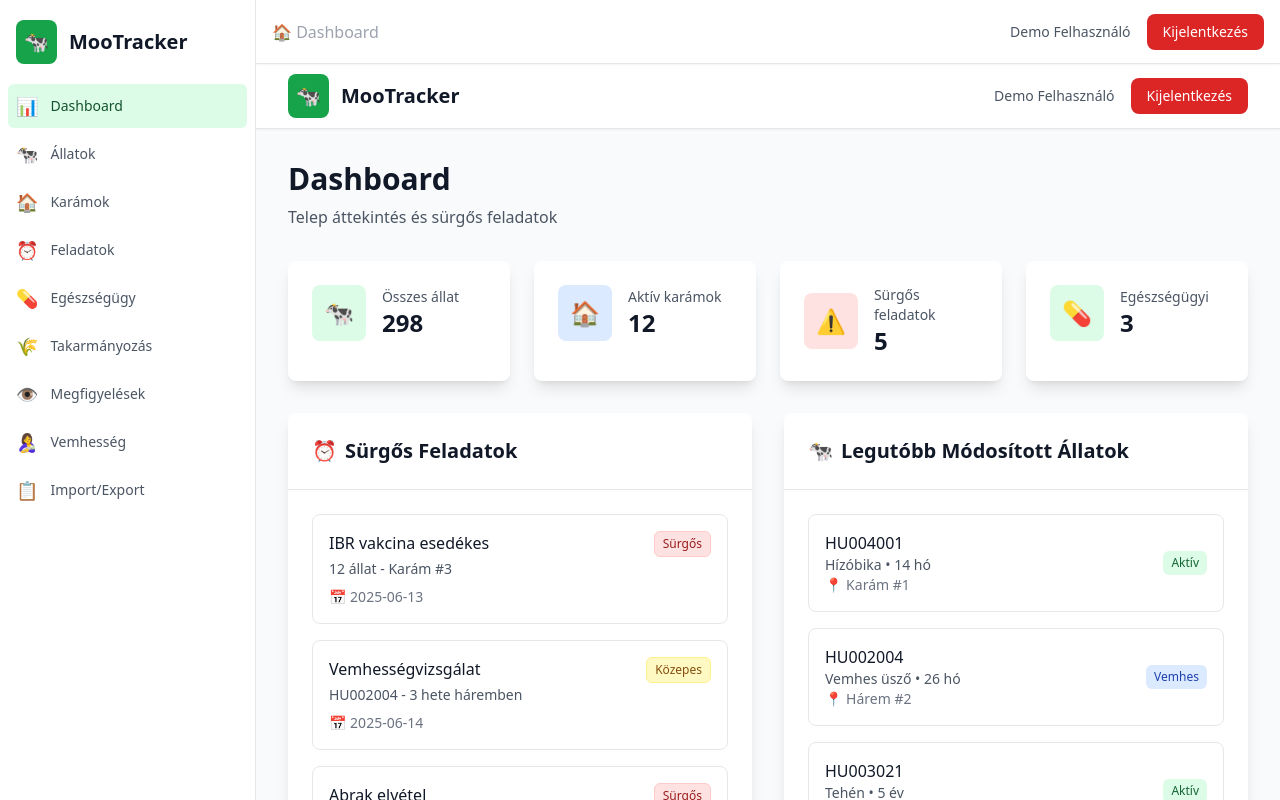
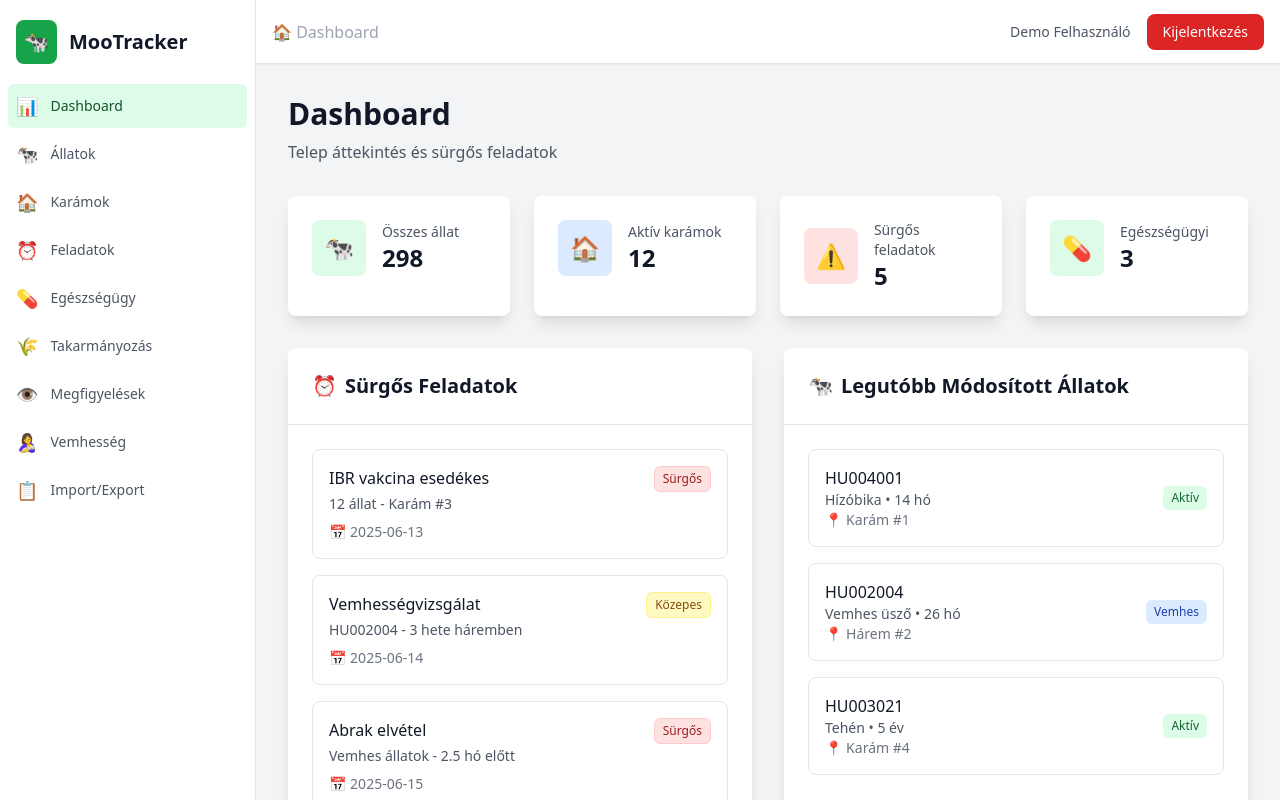
Before and after one commit to mootracker-hu/mootracker-nextjs, a Next.js app: page /dashboard in a window 1280 px wide. Built offline with nearby package versions, Linux system fonts and the light colour scheme.

Commit message:
Update page.tsx

```diff
--- a/src/app/dashboard/page.tsx
+++ b/src/app/dashboard/page.tsx
@@ -60,10 +60,6 @@ export default function Dashboard() {
     }
   };
 
-  const handleLogout = () => {
-    router.push('/');
-  };
-
   // ✅ Navigation handlers - most ezek működnek!
   const navigateToAnimals = () => {
     router.push('/dashboard/animals');
@@ -90,31 +86,6 @@ export default function Dashboard() {
   };
 
   return (
-    <div className="min-h-screen bg-gray-50">
-      {/* Top Navigation */}
-      <div className="bg-white shadow-sm border-b border-gray-200">
-        <div className="max-w-7xl mx-auto px-4 sm:px-6 lg:px-8">
-          <div className="flex justify-between items-center h-16">
-            <div className="flex items-center">
-              <div className="bg-green-600 p-2 rounded-lg mr-3">
-                <span className="text-white text-xl">🐄</span>
-              </div>
-              <h1 className="text-xl font-bold text-gray-900">MooTracker</h1>
-            </div>
-            <div className="flex items-center space-x-4">
-              <span className="text-sm text-gray-600">Demo Felhasználó</span>
-              <button
-                onClick={handleLogout}
-                className="bg-red-600 text-white px-4 py-2 rounded-lg hover:bg-red-700 transition-colors text-sm"
-              >
-                Kijelentkezés
-              </button>
-            </div>
-          </div>
-        </div>
-      </div>
-
-      {/* Main Content */}
     <div className="max-w-7xl mx-auto px-4 sm:px-6 lg:px-8 py-8">
       {/* Header */}
       <div className="mb-8">
@@ -304,6 +275,5 @@ export default function Dashboard() {
         </div>
       </div>
     </div>
-    </div>
   );
 }
```
Lines whose indentation alone changed are shown as unchanged.
